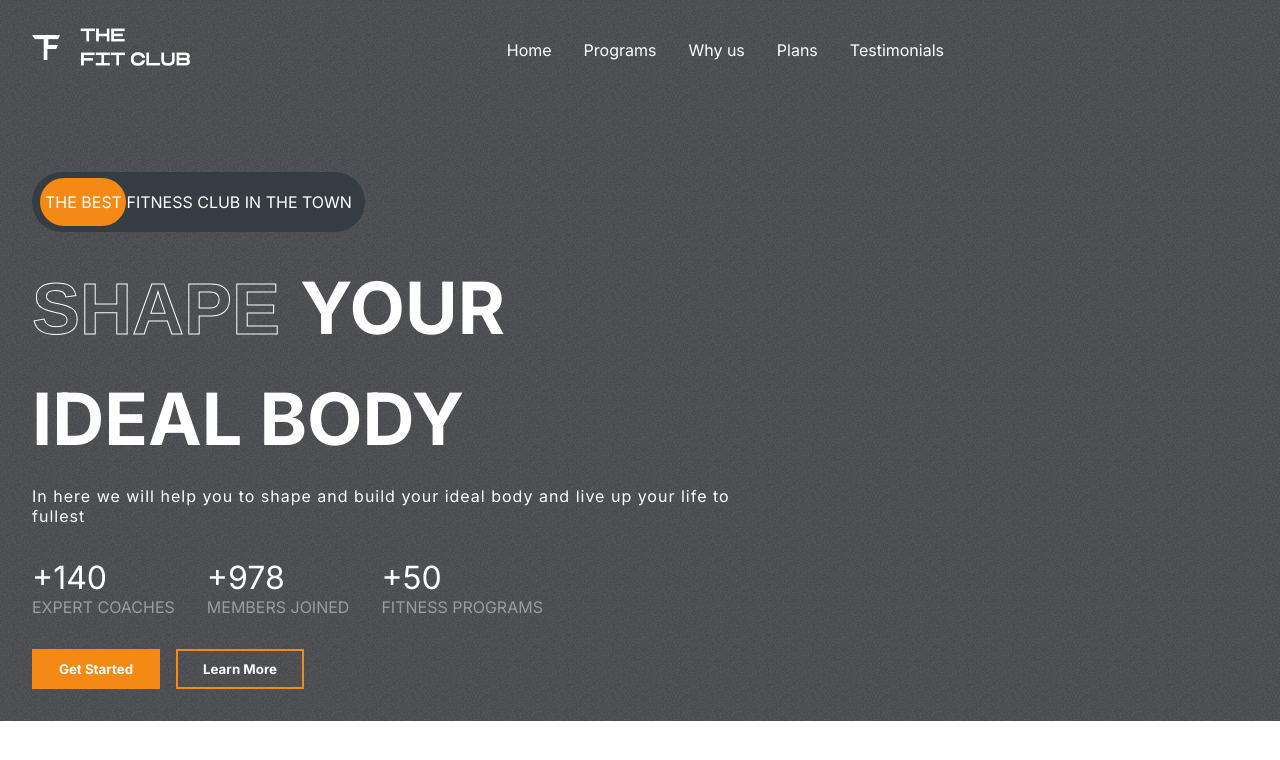
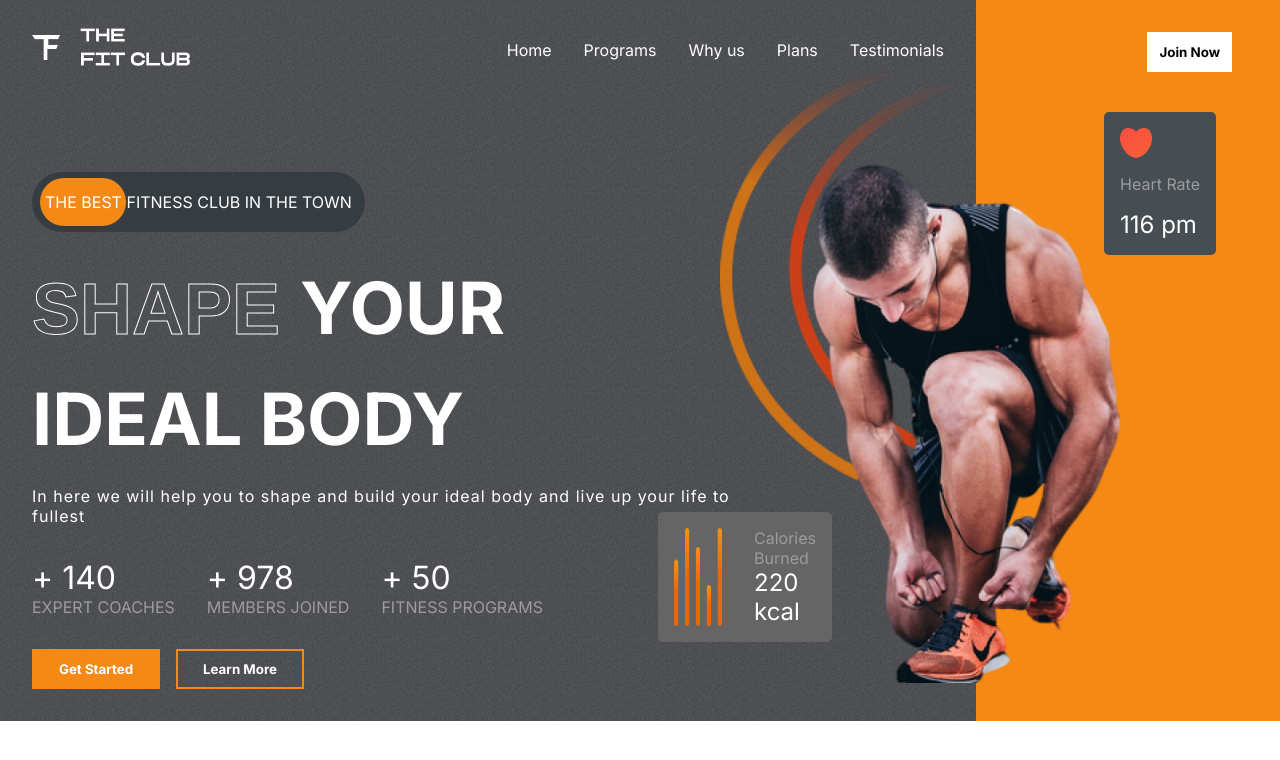
Before and after one commit to MysikM/fitclub, a React (Create React App) app: page / in a window 1280 px wide. Shown: the top 760 px of the page. Built offline with nearby package versions, Linux system fonts and the light colour scheme.

Commit message:
create right hero section

```diff
--- a/src/components/Hero/Hero.css
+++ b/src/components/Hero/Hero.css
@@ -13,6 +13,8 @@
 
 .right-h{
   flex: 1;
+  position: relative;
+  background-color: var(--orange);
 }
 
 .the-best-ad {
@@ -100,3 +102,83 @@
   width: 8rem;
   border: 2px solid var(--orange);
 }
+
+.right-h>.btn {
+  position: absolute;
+  right: 3rem ;
+  top: 2rem;
+  color: #000;
+}
+
+.heart-rate {
+  display: flex;
+  flex-direction: column;
+  gap: 1rem;
+  background-color: var(--darkGrey);
+  width: fit-content;
+  padding: 1rem;
+  align-items: start;
+  border-radius: 5px;
+  position: absolute;
+  right: 4rem;
+  top: 7rem;
+}
+
+.heart-rate > img {
+  width: 2rem;
+}
+
+.heart-rate>:nth-child(2){
+  color: var(--gray);
+}
+
+.heart-rate>:nth-child(3){
+  color: #fff;
+  font-size: 1.5rem;
+}
+
+.hero-image {
+  position: absolute;
+  top: 10rem;
+  right: 8rem;
+  width: 23rem;
+}
+
+.hero-image-back {
+  position: absolute;
+  top: 4rem;
+  right: 20rem;
+  z-index: -1;
+  width: 15rem;
+}
+
+.calories {
+  display: flex;
+  gap: 2rem;
+  background-color: var(--caloryCard);
+  border-radius: 5px;
+  padding: 1rem;
+  width: fit-content;
+  position: absolute;
+  top: 32rem;
+  right: 28rem;
+}
+
+.calories > img {
+  width: 3rem;
+}
+
+.calories > div {
+  display: flex;
+  flex-direction: column;
+  justify-content: space-between;
+}
+
+.calories > div > :nth-child(1) {
+  color: var(--gray);
+}
+
+.calories > div > :nth-child(2) {
+  color: #fff;
+  font-size: 1.5rem;
+}
--- a/src/components/Hero/Hero.jsx
+++ b/src/components/Hero/Hero.jsx
@@ -32,9 +32,9 @@ const Hero = () => {
                 </div>
 
                 <div className="figure">
-                    <div><span>+140</span><span>EXPERT COACHES</span></div>
-                    <div><span>+978</span><span>MEMBERS JOINED</span></div>
-                    <div><span>+50</span><span>FITNESS PROGRAMS</span></div>
+                    <div><span>+ 140</span><span>EXPERT COACHES</span></div>
+                    <div><span>+ 978</span><span>MEMBERS JOINED</span></div>
+                    <div><span>+ 50</span><span>FITNESS PROGRAMS</span></div>
                 </div>
 
                 <div className="hero-buttons">
@@ -43,6 +43,24 @@ const Hero = () => {
                 </div>
             </div>
             <div className="right-h">
+                <button className='btn'>Join Now</button>
+
+                <div className="heart-rate">
+                    <img src={heart} alt="heart" />
+                    <span>Heart Rate</span>
+                    <span>116 pm</span>
+                </div>
+
+                <img src={heroImage} alt="hero image" className='hero-image'/>
+                <img src={heroImageBack} alt="hero image back" className='hero-image-back'/>
+
+                <div className='calories'>
+                    <img src={calories} alt=""/>
+                    <div>
+                        <span>Calories Burned</span>
+                        <span>220 kcal</span>
+                    </div>
+                </div>
             </div>
         </div>
     );
```
Also changed, not shown: src/components/Programs/Programs.jsx (added), src/components/Programs/programs.css (added).
